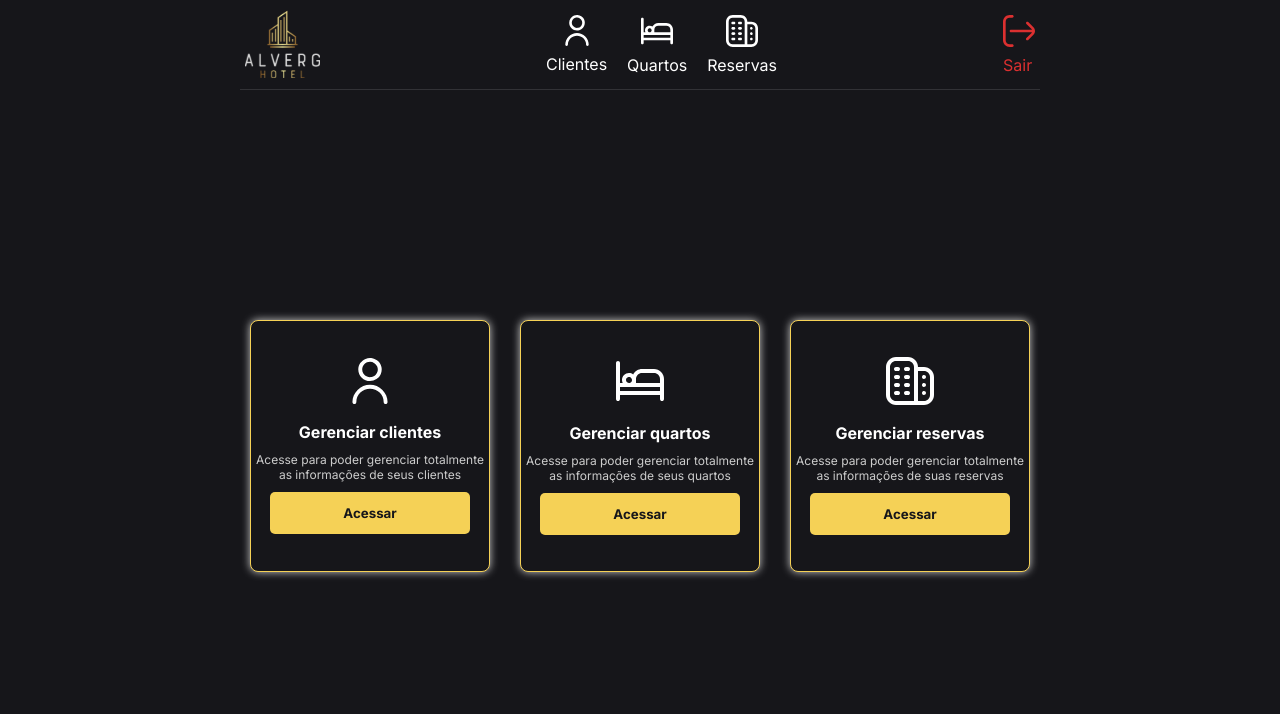
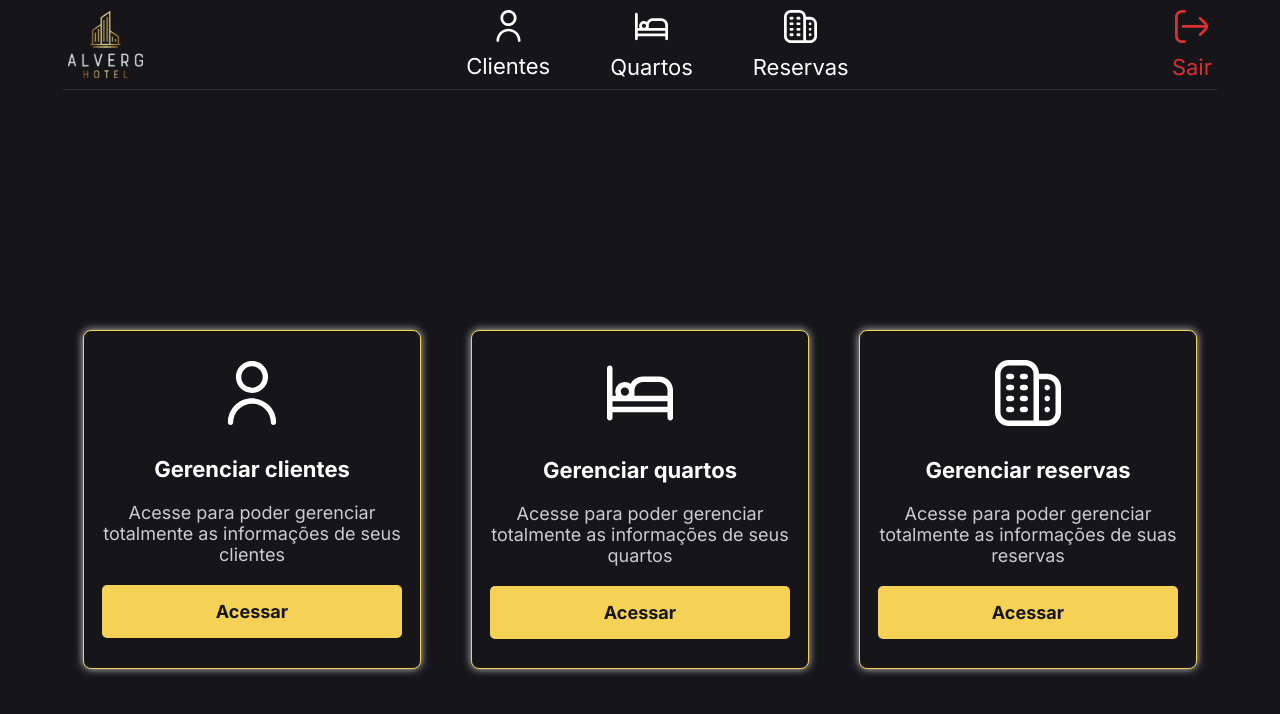
Before and after one commit to giovanamiranda03/PI-02-2023-Hotel, a React (Create React App) app: page / in a window 1280 px wide. Shown: the top 714 px of the page. Built offline with nearby package versions, Linux system fonts and the light colour scheme.

Commit message:
correção de estilizaçao

```diff
--- a/src/App.js
+++ b/src/App.js
@@ -11,7 +11,7 @@ import GlobalStyle from "./styles/global";
 
 const Container = styled.div`
   width: 100%;
-  max-width: 1024px;
+  max-width: 1200px;
   margin-top: 20px;
   display: flex;
   flex-direction: column;
--- a/src/components/Header.js
+++ b/src/components/Header.js
@@ -7,13 +7,14 @@ import roomImage from '../assets/room.svg';
 import logoutImage from '../assets/logout.svg';
 
 const HeaderContainer = styled.header`
+  display: flex;
+  justify-content: space-between;
+  align-items: center;
+  padding: 5px;
+  font-size: 22px;
   background-color: #16161A;
   color: #fff;
   border-bottom: 1px solid rgba(255, 255, 255, 0.12);
-  padding: 5px;
-  display: flex;
-  justify-content: space-between;
-  align-items: center;
 
   @media (max-width: 768px) {
     flex-direction: column;
@@ -24,6 +25,7 @@ const HeaderContainer = styled.header`
 const Logo = styled.div`
   font-size: 24px;
   font-weight: bold;
+  cursor: pointer;
 `;
 
 const Navigation = styled.nav`
@@ -32,7 +34,7 @@ const Navigation = styled.nav`
     padding: 0;
     margin: 0;
     display: flex;
-    gap: 20px;
+    gap: 60px;
 
     @media (max-width: 768px) {
       flex-direction: column;
@@ -50,7 +52,7 @@ const Logout = styled.div`
   }
 
   img {
-    width: 2em;
+    width: 1.5em;
     display: block;
     margin: 0 auto 0.5em;
   }
@@ -66,7 +68,7 @@ const NavItem = styled.li`
   }
 
   img {
-    width: 2em;
+    width: 1.5em;
     display: block;
     margin: 0 auto 0.5em;
   }
@@ -76,7 +78,9 @@ export default function Header() {
   return (
     <HeaderContainer>
       <Logo>
-        <img src={logo} alt="Logo do site" />
+        <a href="/">
+          <img src={logo} alt="Logo do site" />
+        </a>
       </Logo>
       <Navigation>
         <ul>
--- a/src/pages/Home.js
+++ b/src/pages/Home.js
@@ -6,7 +6,7 @@ import userImage from '../assets/user.svg';
 
 const Container = styled.div`
   width: 100%;
-  max-width: 800px;
+  max-width: 1200px;
   margin-top: 200px;
   display: flex;
   flex-direction: row;
@@ -16,8 +16,8 @@ const Container = styled.div`
 `;
 
 const Box = styled.div`
-  width: 300px;
-  height: 250px;
+  width: 336px;
+  height: 337px;
   background-color: #16161A;
   border: 1px solid #F5D156;
   border-radius: 8px;
@@ -26,8 +26,9 @@ const Box = styled.div`
   flex-direction: column;
   justify-content: center;
   align-items: center;
-  margin: 10px;
-  gap: 10px;
+  margin: 20px;
+  gap: 20px;
+  font-size: 22px;
   cursor: pointer;
 
   img {
@@ -39,20 +40,21 @@ const Box = styled.div`
   p {
     color: #ccc;
     text-align: center;
-    font-size: 12px;
+    font-size: 18px;
   }
 `;
 
 const Button = styled.button`
-  width: 200px;
+  width: 300px;
+  height: 53px;
   padding: 0 10px;
   cursor: pointer;
   border-radius: 5px;
   border: none;
   background-color: #F5D156;
   color: #16161A;
+  font-size: 18px;
   font-weight: bold;
-  height: 42px;
   transition: background-color 0.5s;
 
   a {
@@ -75,23 +77,25 @@ export default function Menu() {
           <img src={userImage} alt="Ícone de usuário" />
           <Title>Gerenciar clientes</Title>
           <p>Acesse para poder gerenciar totalmente as informações de seus clientes</p>
-          <Button>
-            <a href="/clients">Acessar</a>
-          </Button>
+          <a href="/clients">
+            <Button>Acessar</Button>
+          </a>
         </Box>
         <Box>
           <img src={roomImage} alt="Ícone de quarto" />
           <Title>Gerenciar quartos</Title>
           <p>Acesse para poder gerenciar totalmente as informações de seus quartos</p>
-          <Button>
-            <a href="/rooms">Acessar</a>
-          </Button>
+          <a href="/rooms">
+            <Button>Acessar</Button>
+          </a>
         </Box>
         <Box>
           <img src={hotelImage} alt="Ícone de hotel" />
           <Title>Gerenciar reservas</Title>
           <p>Acesse para poder gerenciar totalmente as informações de suas reservas</p>
-          <Button href="/reservations">Acessar</Button>
+          <a href="/reservations">
+            <Button>Acessar</Button>
+          </a>
         </Box>
       </Container>
     </>
```
